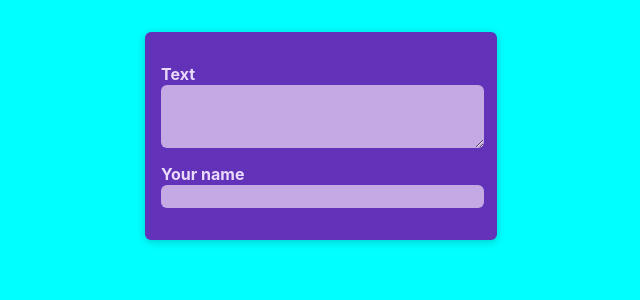
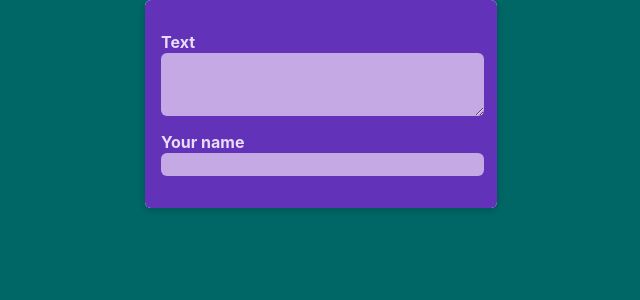
Before and after one commit to DimitrisAthanasiadis/udemy-react-complete-guide, a React (Create React App) app in the folder starting-project/: page / in a window 1280 px wide. Shown: the top 300 px of the page, without its empty margins (319-959 px from the left). Built offline with nearby package versions, Linux system fonts and the light colour scheme.

Commit message:
created NewPost Modal component

```diff
--- /dev/null
+++ b/starting-project/src/components/Modal/Modal.js
@@ -0,0 +1,19 @@
+import classes from "./Modal.module.css"
+
+
+function Modal({ children }) {
+    // props decoupling. replaces the props attribute.
+    // children is used to pass the containing/wrapped elements.
+    // in this case it is the NewPost component.
+
+    return <>
+        <div className={classes.backdrop} >
+            <dialog open className={classes.modal} >
+                {children}
+            </dialog>
+        </div>
+    </>
+}
+
+
+export default Modal;
--- /dev/null
+++ b/starting-project/src/components/Modal/Modal.module.css
@@ -0,0 +1,18 @@
+.backdrop {
+  position: fixed;
+  top: 0;
+  left: 0;
+  width: 100%;
+  height: 100vh;
+  background-color: rgba(0, 0, 0, 0.6);
+  z-index: 1;
+}
+
+.modal {
+  border: none;
+  border-radius: 6px;
+  box-shadow: 0 2px 8px rgba(0, 0, 0, 0.2);
+  padding: 0;
+  overflow: hidden;
+  z-index: 1;
+}
--- a/starting-project/src/components/NewPost/NewPost.module.css
+++ b/starting-project/src/components/NewPost/NewPost.module.css
@@ -2,9 +2,6 @@
   background-color: #6233b9;
   padding: 1rem;
   width: 20rem;
-  margin: 2rem auto;
-  border-radius: 6px;
-  box-shadow: 0 2px 8px rgba(0, 0, 0, 0.2);
 }
 
 .form label {
--- a/starting-project/src/components/PostList/PostList.js
+++ b/starting-project/src/components/PostList/PostList.js
@@ -1,3 +1,4 @@
+import Modal from "../Modal/Modal";
 import NewPost from "../NewPost/NewPost";
 import Post from "../Post/Post";
 import classes from "./PostList.module.css";
@@ -26,12 +27,14 @@
     // i can include an empty html tag. acceptable
     // for React because i need to return only ONE component.
     <>
+      <Modal>
         <NewPost
           onBodyChange={changeBodyHandler}
           onAuthorChange={changeAuthorHandler}
           enteredBody={enteredBody}
           enteredAuthor={enteredAuthor}
         />
+      </Modal>
       {enteredAuthor || enteredBody ? (
         <ul className={classes.posts}>
           <Post author={enteredAuthor} body={enteredBody} />
```
Lines whose indentation alone changed are shown as unchanged.
